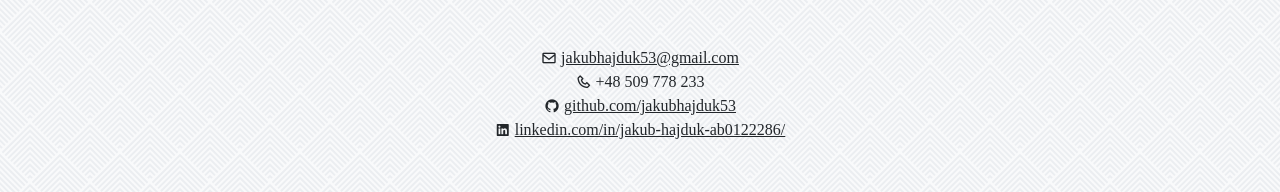
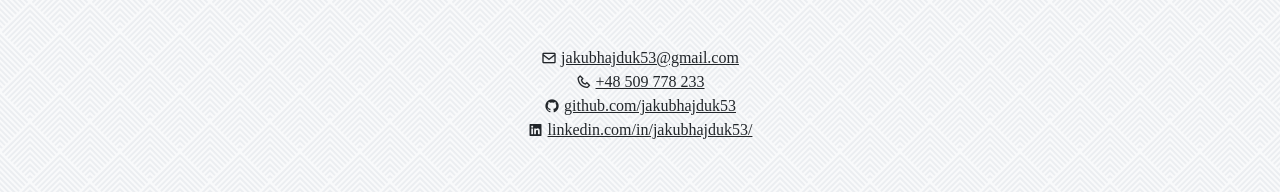
Before and after one commit to jakubhajduk53/portfolio, a Vue app: page /contact in a window 1280 px wide. Shown: the part 346-538 px from the top of the page. Built offline with nearby package versions, Linux system fonts and the light colour scheme; a web font is replaced by a local one.

Commit message:
feat: update urls and change arrow

```diff
--- a/src/views/AboutView.vue
+++ b/src/views/AboutView.vue
@@ -21,7 +21,7 @@ import { RouterLink } from "vue-router";
       to="/projects"
       aria-label="Relocate to projects section"
       class="flex justify-center items-center text-xl bg-main-800 hover:bg-main-900 text-main-300 hover:text-main-200 duration-100 p-2 md:p-3 rounded-full shadow-sm"
-      ><i class="bx bx-down-arrow-alt"
+      ><i class="bx bx-right-arrow-alt"
     /></RouterLink>
   </div>
 </template>
--- a/src/views/ContactView.vue
+++ b/src/views/ContactView.vue
@@ -15,7 +15,7 @@
     </div>
     <div class="flex items-center justify-center gap-1">
       <i class="bx bx-phone" />
-      <p>+48 509 778 233</p>
+      <a href="tel:+48509778233" class="underline">+48 509 778 233</a>
     </div>
     <div class="flex items-center justify-center gap-1">
       <i class="bx bxl-github" />
@@ -30,11 +30,11 @@
     <div class="flex items-center justify-center gap-1">
       <i class="bx bxl-linkedin-square" />
       <a
-        href="https://www.linkedin.com/in/jakub-hajduk-ab0122286"
+        href="https://www.linkedin.com/in/jakubhajduk53"
         target="_blank"
         aria-label="Jakub Hajduk's LinkedIn Profile"
         class="underline"
-        >linkedin.com/in/jakub-hajduk-ab0122286/</a
+        >linkedin.com/in/jakubhajduk53/</a
       >
     </div>
   </div>
```
